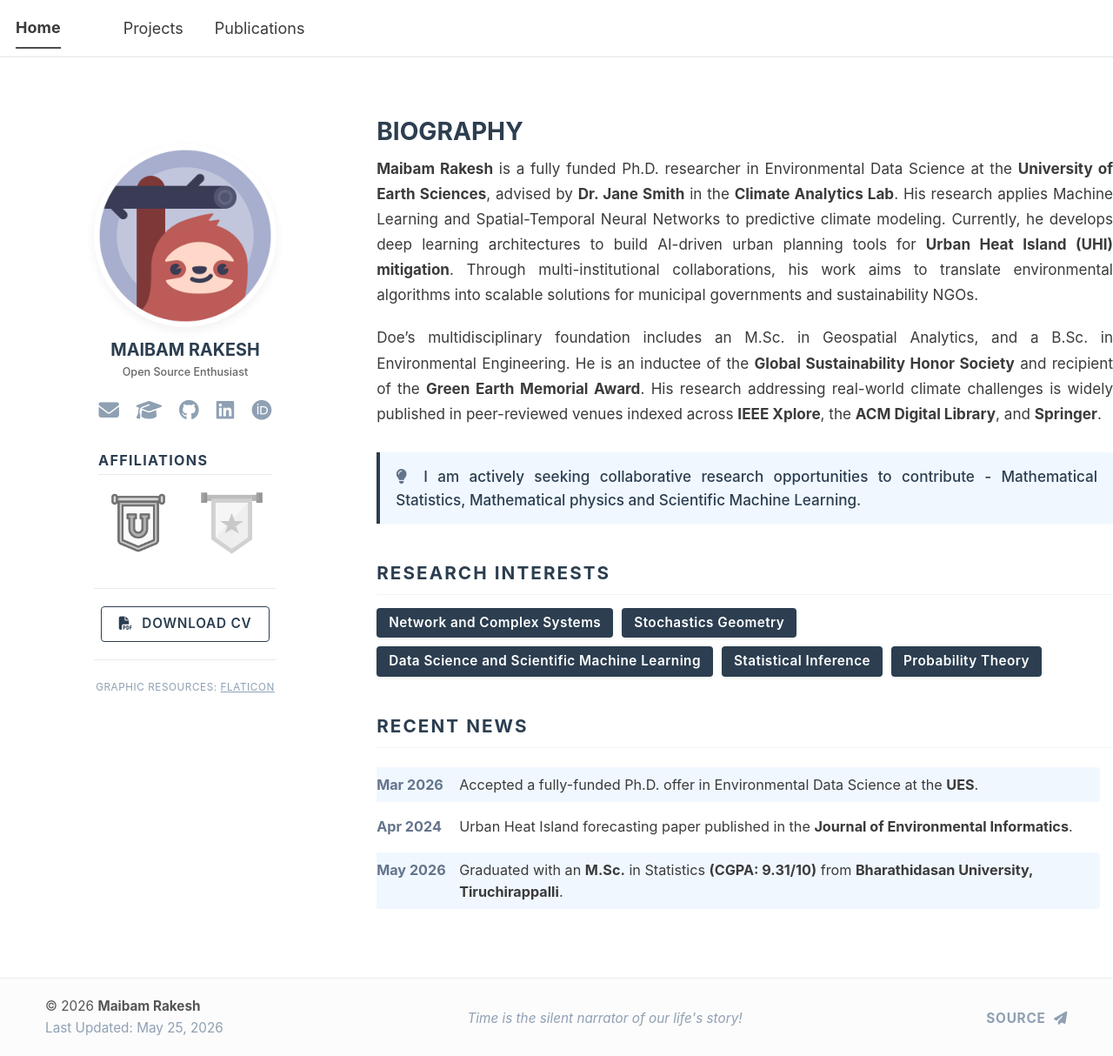
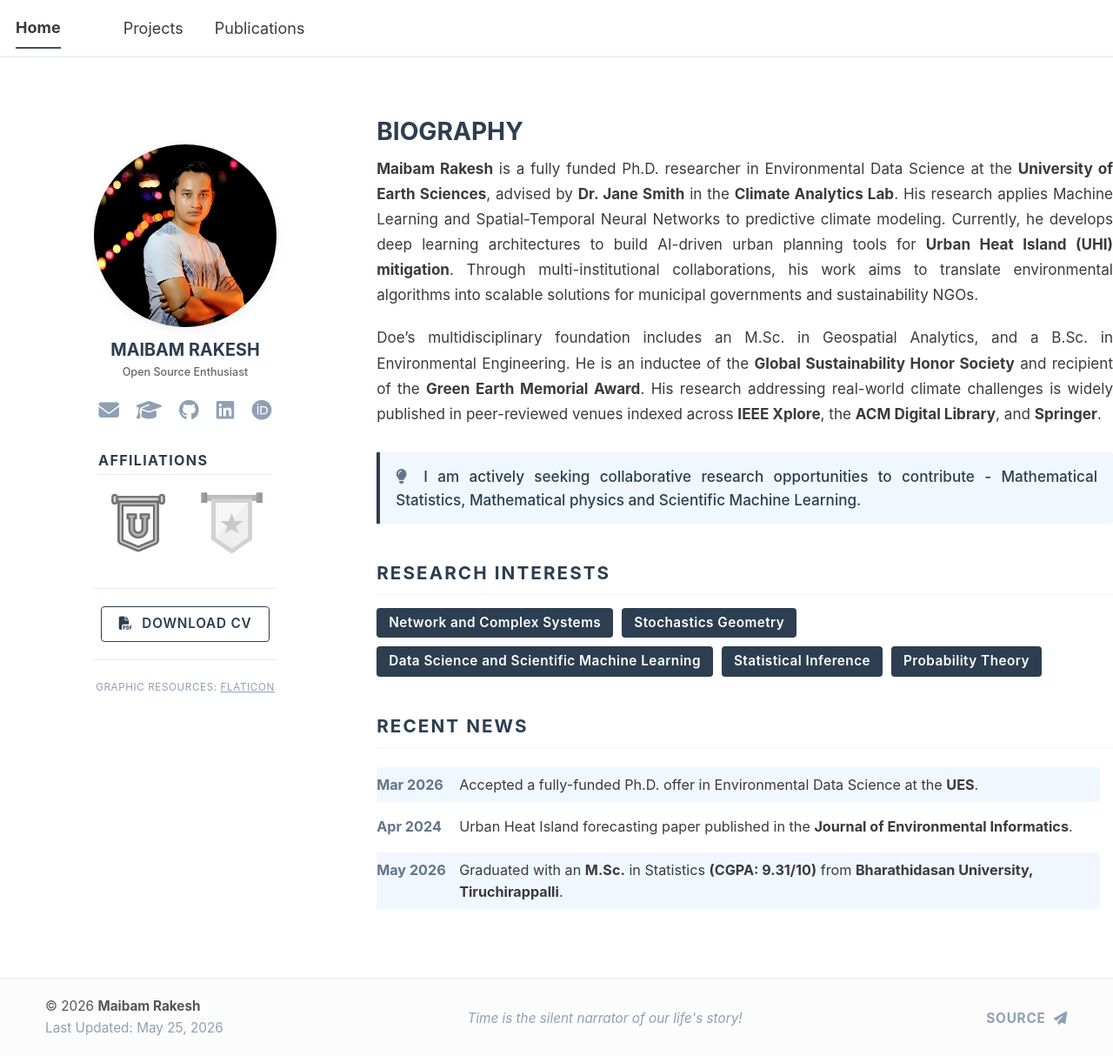
Before and after one commit to maibamrakeshsingh/maibamrakeshsingh.github.io, a Jekyll site: the page built from _pages/about.md, in a window 1280 px wide and 1214 px high. Shown: the whole window at 87% size. Built offline with Jekyll 4.4.1, drawn with Linux system fonts in a browser that asks for light colours; a script bundle is joined from its source files by our own code; library files that are not in the unit come from our copies.

Commit message:
Update _config.yml

```diff
--- a/_config.yml
+++ b/_config.yml
@@ -22,7 +22,7 @@
 #               Additional customization can be done by editing /_includes/author-profile.html
 author:
   # Biographic information
-  avatar           : "profile.png"
+  avatar           : "rakes.png"
   name             : "Maibam Rakesh"
   description      : ""
   pronouns         : ""
```
